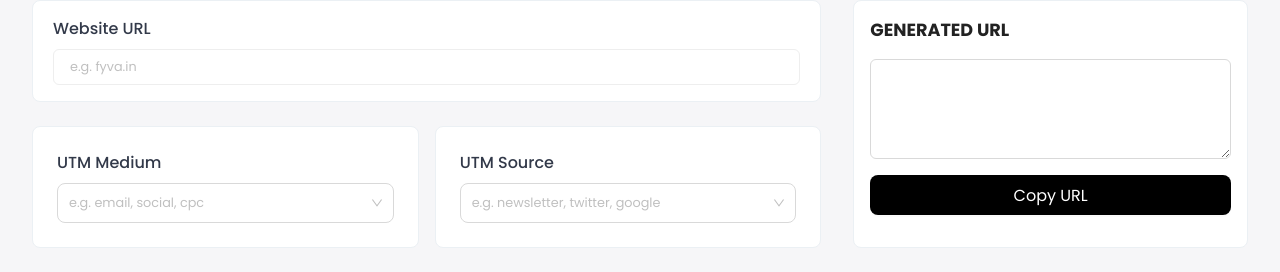
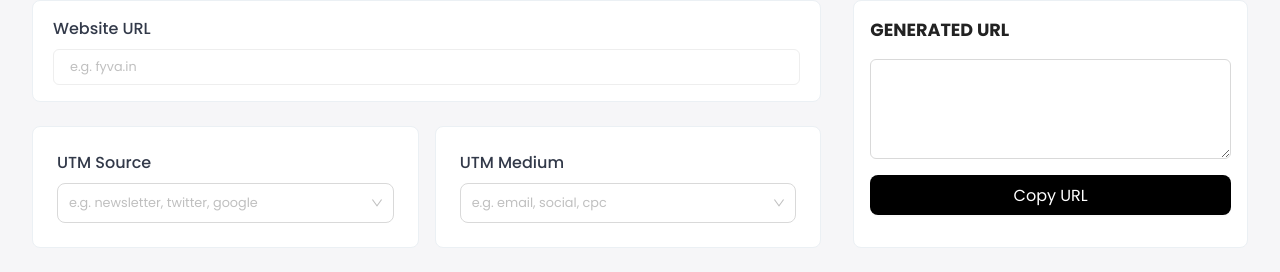
Before and after one commit to fyva-org/fyva-utm-builder, a React (Vite) app: page / in a window 1280 px wide. Shown: the part 83-355 px from the top of the page. Built offline with nearby package versions, Linux system fonts and the light colour scheme.

Commit message:
order change

```diff
--- a/src/components/constants.ts
+++ b/src/components/constants.ts
@@ -9,20 +9,20 @@ export const FORM_FIELDS: FormFieldConfig[] = [
         type: 'text',
     },
     {
+        name: 'utm_source',
+        label: 'UTM Source',
+        placeholder: 'e.g. newsletter, twitter, google',
+        required: true,
+        type: 'checkbox',
+        checkboxList: ['google', 'bing', 'facebook', 'instagram', 'linkedin', 'twitter', 'youtube', 'newsletter', 'blog', 'partner', 'affiliate', 'appstore', 'playstore'],
+    },
+    {
         name: 'utm_medium',
         label: 'UTM Medium',
         placeholder: 'e.g. email, social, cpc',
         required: true,
         type: 'checkbox',
         checkboxList: ['organic', 'cpc', 'email', 'social', 'referral', 'display', 'affiliate', 'video', 'audio', 'paidsearch', 'sms', 'push', 'banner', 'influencer']
-    },
-    {
-        name: 'utm_source',
-        label: 'UTM Source',
-        placeholder: 'e.g. newsletter, twitter, google',
-        required: true,
-        type: 'checkbox',
-        checkboxList:['google', 'bing', 'facebook', 'instagram', 'linkedin', 'twitter', 'youtube', 'newsletter', 'blog', 'partner', 'affiliate', 'appstore', 'playstore'],
     },
     {
         name: 'utm_campaign',
```
